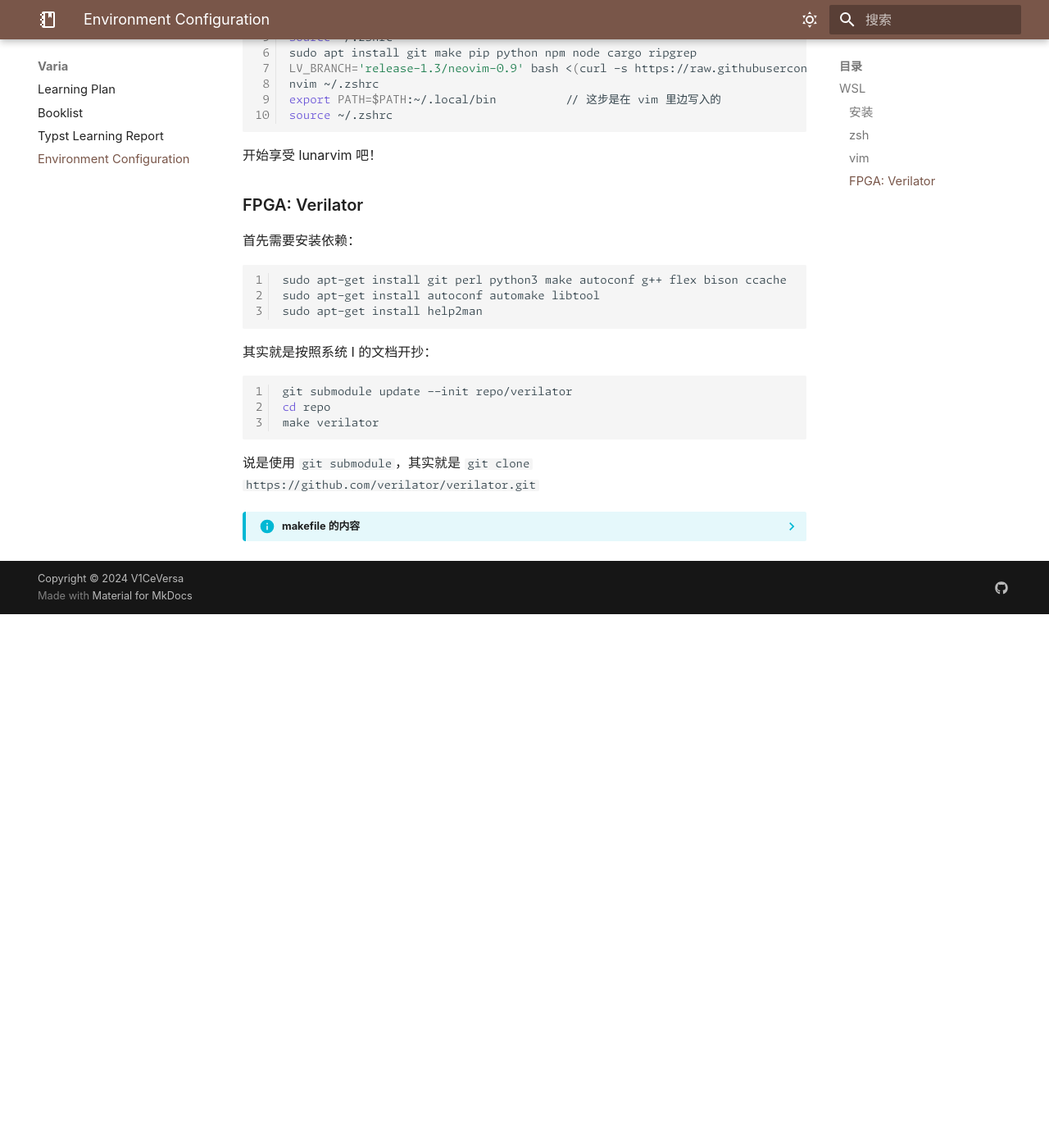
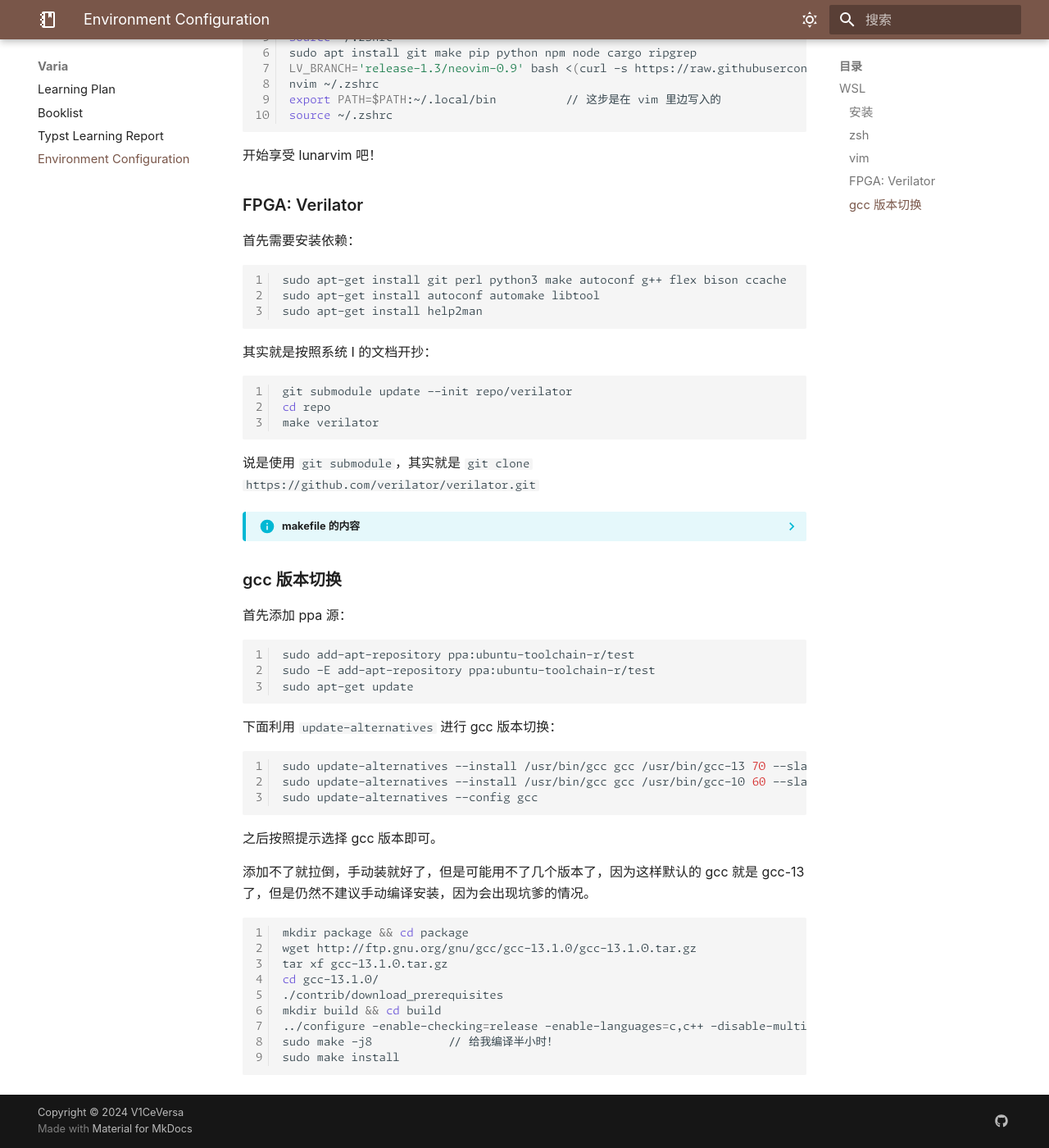
Before and after one commit to V1CeVersaa/V1CeVersaa.github.io, an MkDocs documentation site: the page built from docs/Varia/Envs.md, in a window 1280 px wide and 1400 px high, scrolled down 1526 px. Shown: the whole window at 82% size. Built offline with MkDocs 1.6.1 and Material for MkDocs 9.7.7, drawn with Linux system fonts in a browser that asks for light colours; nearby versions of some CDN libraries; some web fonts are replaced; comment, search, counter and statistics services are not loaded; a style sheet for code colours, icons or effects is not loaded; before the commit the page ends 2275 px from its top, so only the background shows below that.

Commit message:
update: 240407 ver1

````diff
--- a/docs/Varia/Envs.md
+++ b/docs/Varia/Envs.md
@@ -183,3 +183,37 @@
         cd $(PK_BUILD); make -j$(nproc)
         cd $(PK_BUILD); make install
     ```
+
+### gcc 版本切换
+
+首先添加 ppa 源：
+
+```Shell
+sudo add-apt-repository ppa:ubuntu-toolchain-r/test
+sudo -E add-apt-repository ppa:ubuntu-toolchain-r/test
+sudo apt-get update
+```
+
+下面利用 `update-alternatives` 进行 gcc 版本切换：
+
+```Shell
+sudo update-alternatives --install /usr/bin/gcc gcc /usr/bin/gcc-13 70 --slave /usr/bin/g++ g++ /usr/bin/g++-13
+sudo update-alternatives --install /usr/bin/gcc gcc /usr/bin/gcc-10 60 --slave /usr/bin/g++ g++ /usr/bin/g++-11
+sudo update-alternatives --config gcc
+```
+
+之后按照提示选择 gcc 版本即可。
+
+添加不了就拉倒，手动装就好了，但是可能用不了几个版本了，因为这样默认的 gcc 就是 gcc-13 了，但是仍然不建议手动编译安装，因为会出现坑爹的情况。
+
+```Shell
+mkdir package && cd package
+wget http://ftp.gnu.org/gnu/gcc/gcc-13.1.0/gcc-13.1.0.tar.gz
+tar xf gcc-13.1.0.tar.gz
+cd gcc-13.1.0/
+./contrib/download_prerequisites
+mkdir build && cd build
+../configure -enable-checking=release -enable-languages=c,c++ -disable-multilib
+sudo make -j8           // 给我编译半小时！
+sudo make install
+```
````
